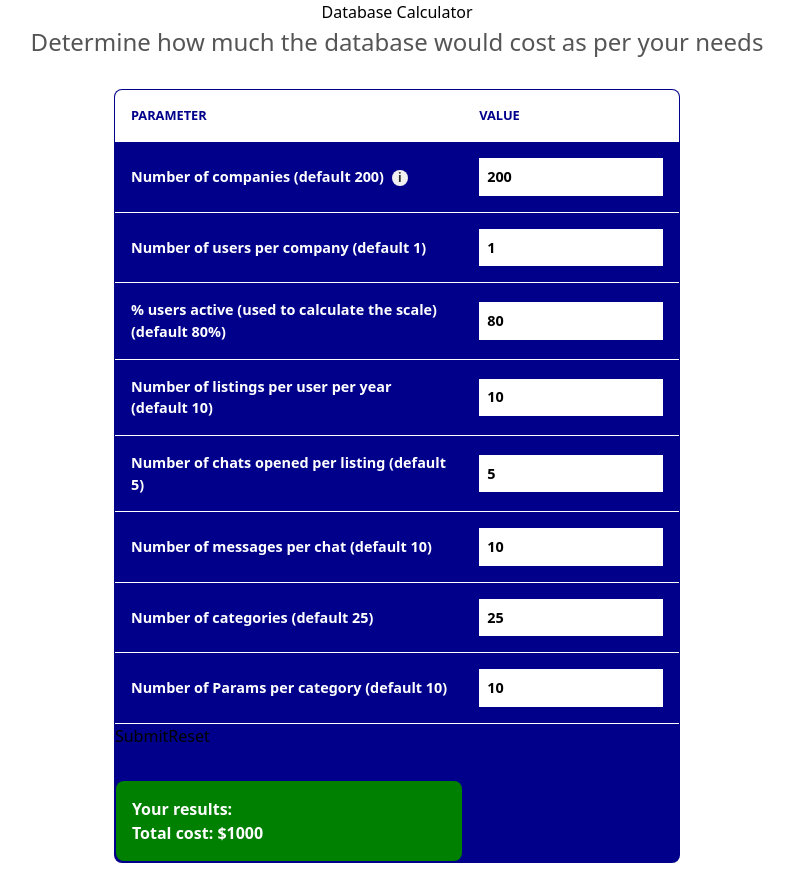
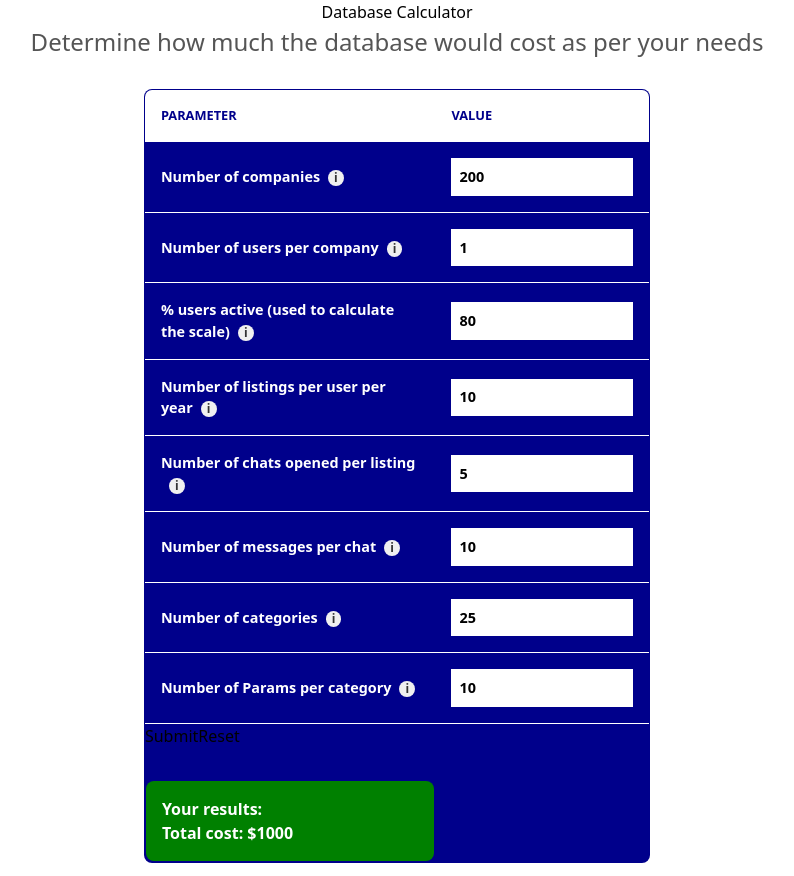
Before and after one commit to notlega/db-cost-visualisation, a Next.js app: page / in a window 1280 px wide. Shown: the whole page, without its empty margins (243-1037 px from the left). Built offline with nearby package versions, Linux system fonts and the light colour scheme.

Commit message:
update changes

```diff
--- a/src/components/Calculator.jsx
+++ b/src/components/Calculator.jsx
@@ -2,7 +2,6 @@ import React, { useState } from 'react';
 import ReactTooltip from 'react-tooltip';
 import Results from './results';
 import Tippy from '@tippyjs/react';
-
 
 const App = () => {
   const [rows, setRows] = useState(0);
@@ -101,15 +100,15 @@ const App = () => {
   const headerStyle = {
     // bring the header closer to the form
     marginBottom: '-1rem',
-    textAlign: 'center'
-  }
+    textAlign: 'center',
+  };
   const subheaderStyle = {
     marginBottom: '-1rem',
     fontSize: '1.5rem',
     fontWeight: 'normal',
     textAlign: 'center',
     margin: '1rem auto',
-    color: '#555'
+    color: '#555',
   };
   const tooltipStyle = {
     display: 'inline-block',
@@ -126,11 +125,11 @@ const App = () => {
 
   return (
     <div>
-
       <h1 style={headerStyle}>Database Calculator</h1>
-      <h2 style={subheaderStyle}>Determine how much the database would cost as per your needs</h2>
+      <h2 style={subheaderStyle}>
+        Determine how much the database would cost as per your needs
+      </h2>
       <div style={styles}>
-
         <form>
           <table style={tableStyles}>
             <thead>
@@ -140,75 +139,81 @@ const App = () => {
               </tr>
             </thead>
             <tbody>
-              <tr>
+              {[
+                {
+                  label: 'Number of companies',
+                  defaultValue: 200,
+                  tooltip: 'Number of companies.',
+                },
+                {
+                  label: 'Number of users per company',
+                  defaultValue: 1,
+                  tooltip: 'Number of users per company.',
+                },
+                {
+                  label: '% users active (used to calculate the scale)',
+                  defaultValue: 80,
+                  tooltip: '% of users active.',
+                },
+                {
+                  label: 'Number of listings per user per year',
+                  defaultValue: 10,
+                  tooltip: 'Number of listings per user per year.',
+                },
+                {
+                  label: 'Number of chats opened per listing',
+                  defaultValue: 5,
+                  tooltip: 'Number of chats opened per listing.',
+                },
+                {
+                  label: 'Number of messages per chat',
+                  defaultValue: 10,
+                  tooltip: 'Number of messages per chat.',
+                },
+                {
+                  label: 'Number of categories',
+                  defaultValue: 25,
+                  tooltip: 'Number of categories.',
+                },
+                {
+                  label: 'Number of Params per category',
+                  defaultValue: 10,
+                  tooltip: 'Number of parameters per category.',
+                },
+              ].map(({ label, defaultValue, tooltip }) => (
+                <tr key={label}>
                   <td style={tdStyles}>
-                  Number of companies (default 200)
-                  <Tippy
-                    content="Number of companies."
-                    theme="custom-white-box"
-                  >
+                    {label}
+                    <Tippy content={tooltip} theme="custom-white-box">
                       <span className="tooltip-icon" style={tooltipStyle}>
                         i
                       </span>
                     </Tippy>
                   </td>
                   <td style={tdStyles}>
-                  <input type="number" defaultValue={200} style={inputStyles} />
+                    <input
+                      type="number"
+                      defaultValue={defaultValue}
+                      style={inputStyles}
+                    />
                   </td>
                 </tr>
-              <tr>
-                <td style={tdStyles} data-tip="Number of users per company.">Number of users per company (default 1)</td>
-                <td style={tdStyles}><input type="number" defaultValue={1} style={inputStyles} /></td>
-              </tr>
-              <tr>
-                <td style={tdStyles} data-tip="% of users active."> % users active (used to calculate the scale) (default 80%)</td>
-                <td style={tdStyles}><input type="number" defaultValue={80} style={inputStyles} /></td>
-              </tr>
-              <tr>
-                <td style={tdStyles} data-tip="Number of listings per user per year.">Number of listings per user per year (default 10)</td>
-                <td style={tdStyles}><input type="number" defaultValue={10} style={inputStyles} /></td>
-              </tr>
-              <tr>
-                <td style={tdStyles} data-tip="Number of chats opened per listing.">Number of chats opened per listing (default 5)</td>
-                <td style={tdStyles}><input type="number" defaultValue={5} style={inputStyles} /></td>
-              </tr>
-              <tr>
-                <td style={tdStyles} data-tip="Number of messages per chat.">Number of messages per chat (default 10)</td>
-                <td style={tdStyles}><input type="number" defaultValue={10} style={inputStyles} /></td>
-              </tr>
-              <tr>
-                <td style={tdStyles} data-tip="Number of categories.">Number of categories (default 25)</td>
-                <td style={tdStyles}><input type="number" defaultValue={25} style={inputStyles} /></td>
-              </tr>
-              <tr>
-                <td style={tdStyles} data-tip="Number of parameters per category.">Number of Params per category (default 10)</td>
-                <td style={tdStyles}><input type="number" defaultValue={10} style={inputStyles} /></td>
-              </tr>
+              ))}
             </tbody>
             {/* // submit and reset buttons */}
             <button type="submit">Submit</button>
             <button type="reset">Reset</button>
 
-
             <tr>
-
               <td>
                 <Results />
               </td>
             </tr>
-
           </table>
-
-
         </form>
-
       </div>
-
     </div>
-
-
   );
-
 };
 
 export default App;
```
Lines whose indentation alone changed are shown as unchanged.
